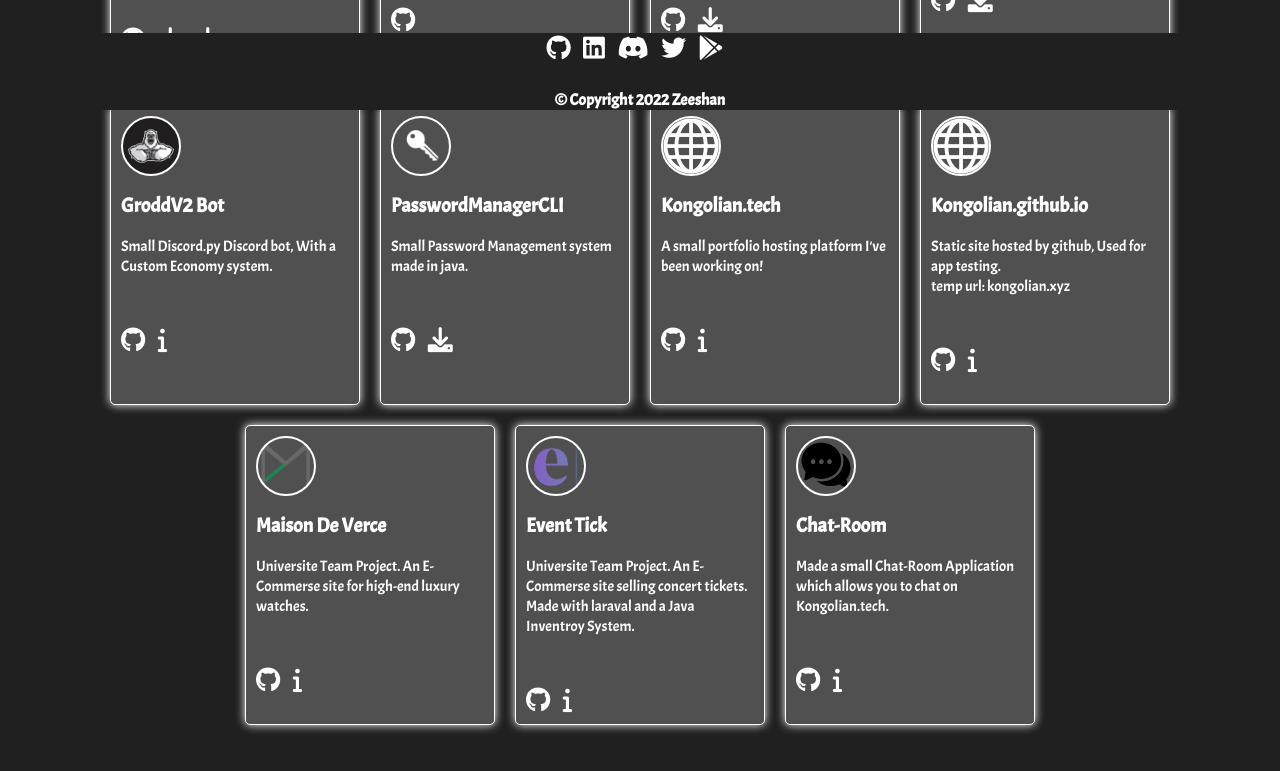
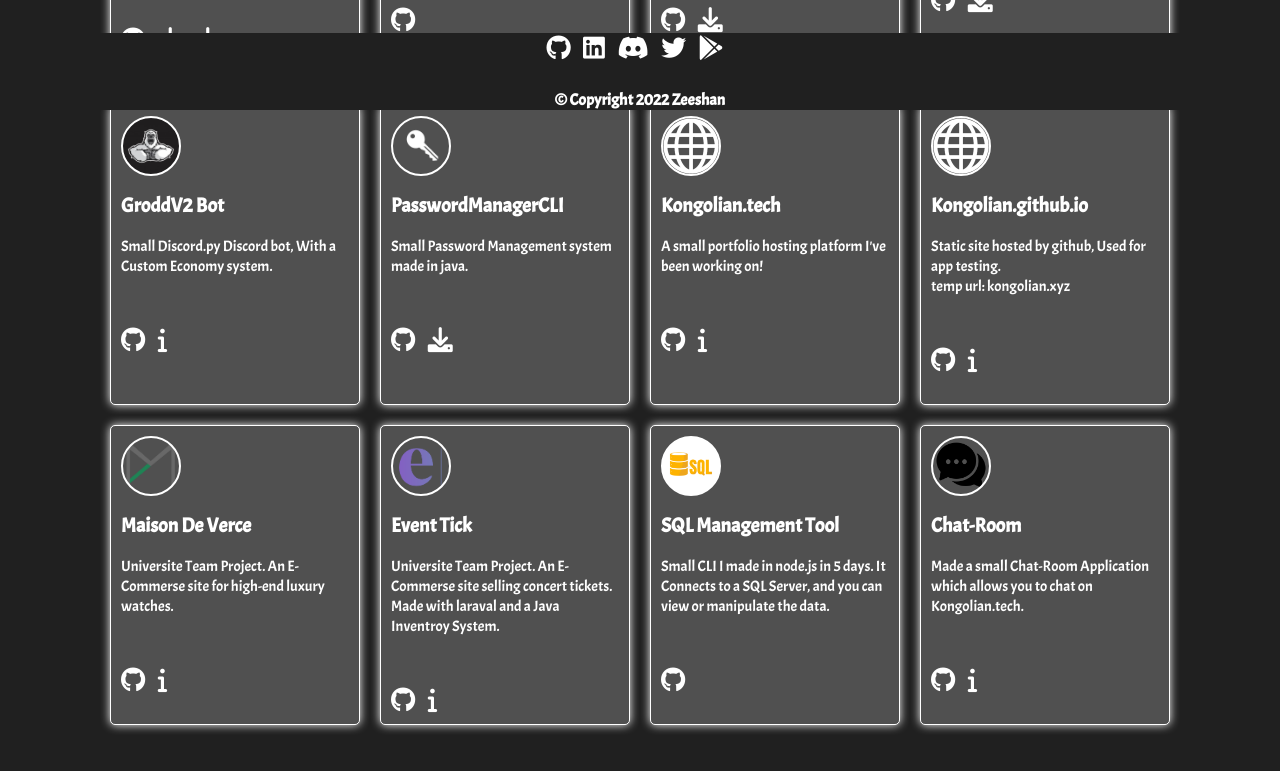
Before and after one commit to Drkongy/drkongy.github.io, a plain HTML site: page Projects.html in a window 1280 px wide. Shown: the part 690-1461 px from the top of the page. Drawn offline with Linux system fonts and the light colour scheme.

Commit message:
Added SQL CLI Project

```diff
--- a/Projects.html
+++ b/Projects.html
@@ -288,6 +288,22 @@
 
 
         <div class="Project ">
+            <div class="ImageArea " style="background-image: url( 'images/Icon-17.png'); "></div>
+            <div class="ImageText ">
+                <span class="header_text "><strong>SQL Management Tool</strong></span>
+                <p>Small CLI I made in node.js in 5 days. It Connects to a SQL Server, and you can view or manipulate the data.</p>
+            </div>
+            <br>
+            <a href="https://github.com/Drkongy/MySql-CLI-Tool" target="_blank "><i class="fab fa-github icon "></i></a>
+            <!-- <a href="https://www.npmjs.com/package/sql-manager-tool" target="_blank "><i class="fa-solid fa-info icon "></i></i></a> -->
+            <!-- <a href="http://kongolian.tech/ChatRoom/index.php" target="_blank "><i class="fa-solid fa-info icon "></i></i></a> -->
+        </div>
+
+
+        <!-- !-------------------------------------------------------------------------------- -->
+
+
+        <div class="Project ">
             <div class="ImageArea " style="background-image: url( 'images/Icon-16.png'); "></div>
             <div class="ImageText ">
                 <span class="header_text "><strong>Chat-Room</strong></span>
```
Also changed, not shown: images/Icon-17.png (added).
